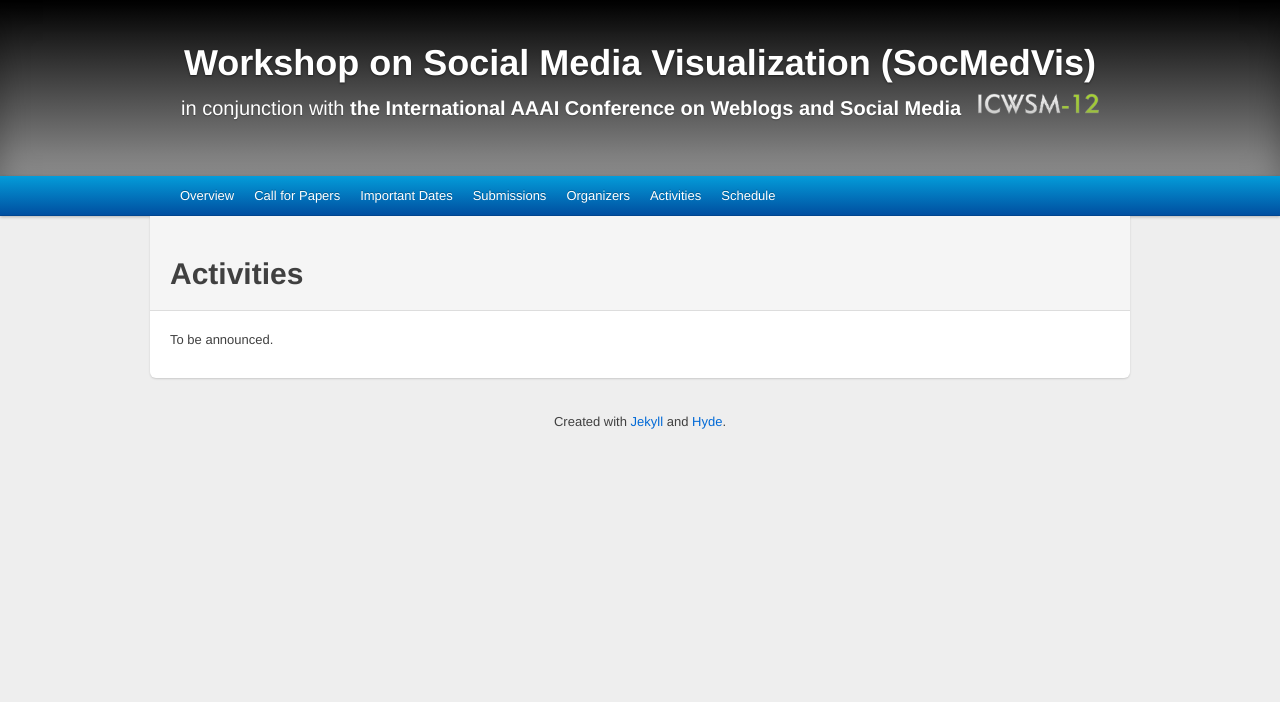
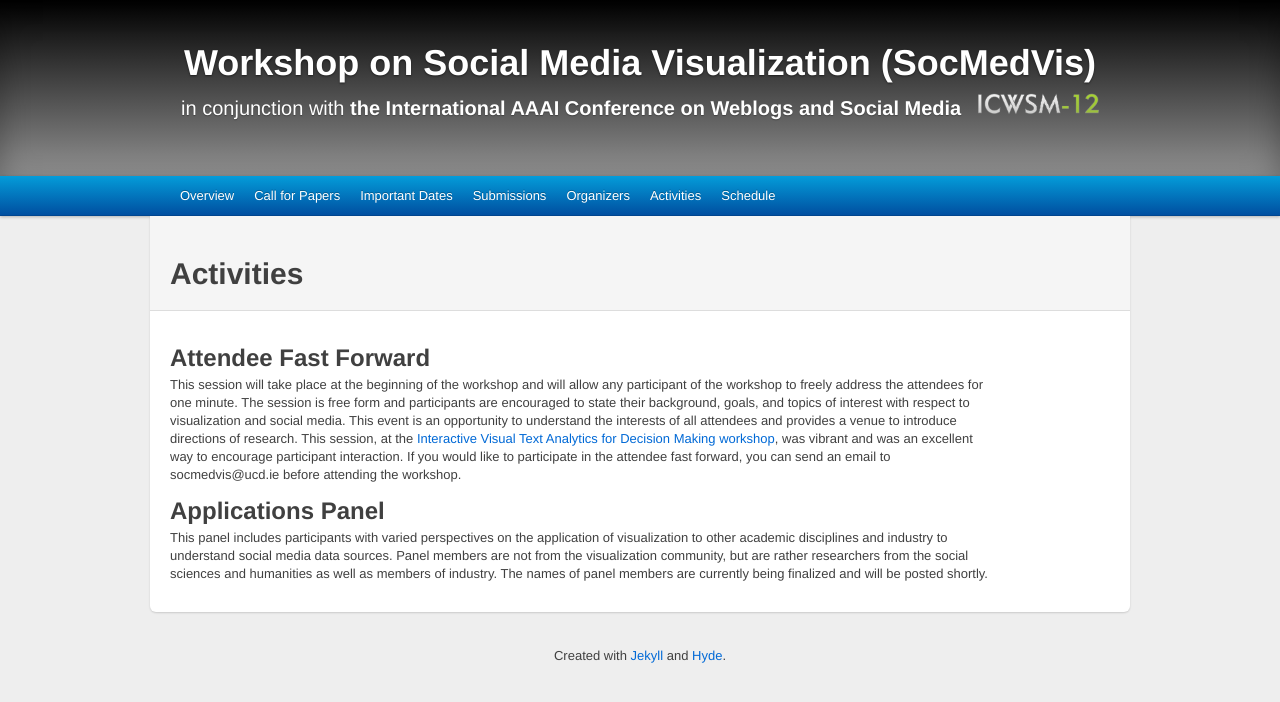
Before and after one commit to harrigan/socmedvis.ucd.ie, a Jekyll site: the page built from _source/activities.html, in a window 1280 px wide. Shown: the top 702 px of the page. Built offline with Jekyll 4.4.1, drawn with Linux system fonts in a browser that asks for light colours; Markdown is read by kramdown in place of the engine named in the settings.

Commit message:
Added activities

```diff
--- a/_source/activities.html
+++ b/_source/activities.html
@@ -2,4 +2,17 @@
 layout: default
 title: Activities
 ---
-To be announced.
+<h2>
+  Attendee Fast Forward
+</h2>
+<p>
+  This session will take place at the beginning of the workshop and will allow any participant of the workshop to freely address the attendees for one minute. The session is free form and participants are encouraged to state their background, goals, and topics of interest with respect to visualization and social media. This event is an opportunity to understand the interests of all attendees and provides a venue to introduce directions of research. This session, at the
+  <a href='http://vialab.science.uoit.ca/textvis2011'>Interactive Visual Text Analytics for Decision Making workshop</a>,
+  was vibrant and was an excellent way to encourage participant interaction. If you would like to participate in the attendee fast forward, you can send an email to socmedvis&#64;ucd&#46;ie before attending the workshop.
+</p>
+<h2>
+  Applications Panel
+</h2>
+<p>
+  This panel includes participants with varied perspectives on the application of visualization to other academic disciplines and industry to understand social media data sources. Panel members are not from the visualization community, but are rather researchers from the social sciences and humanities as well as members of industry. The names of panel members are currently being finalized and will be posted shortly.
+</p>
```
Also changed, not shown: 1 other file.
